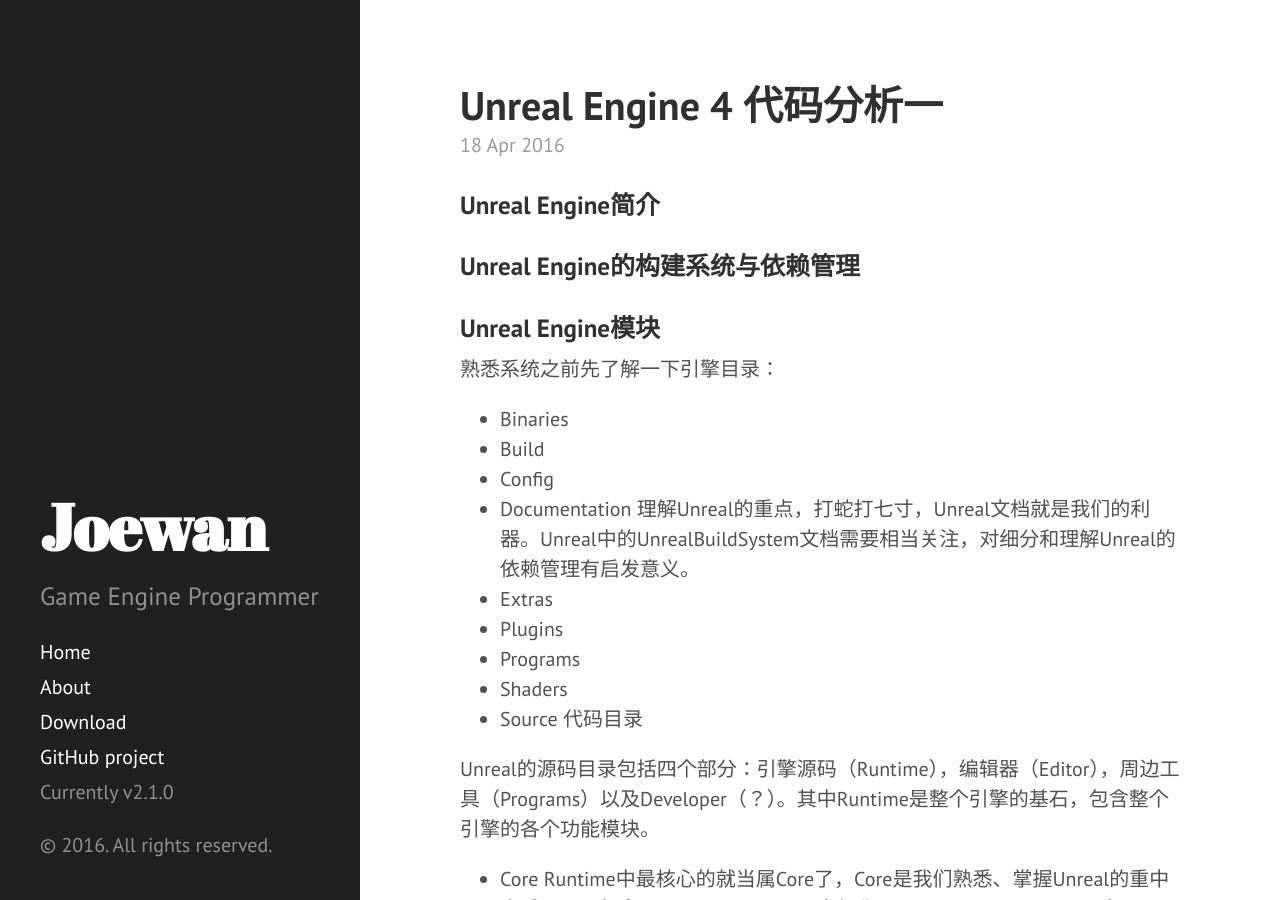
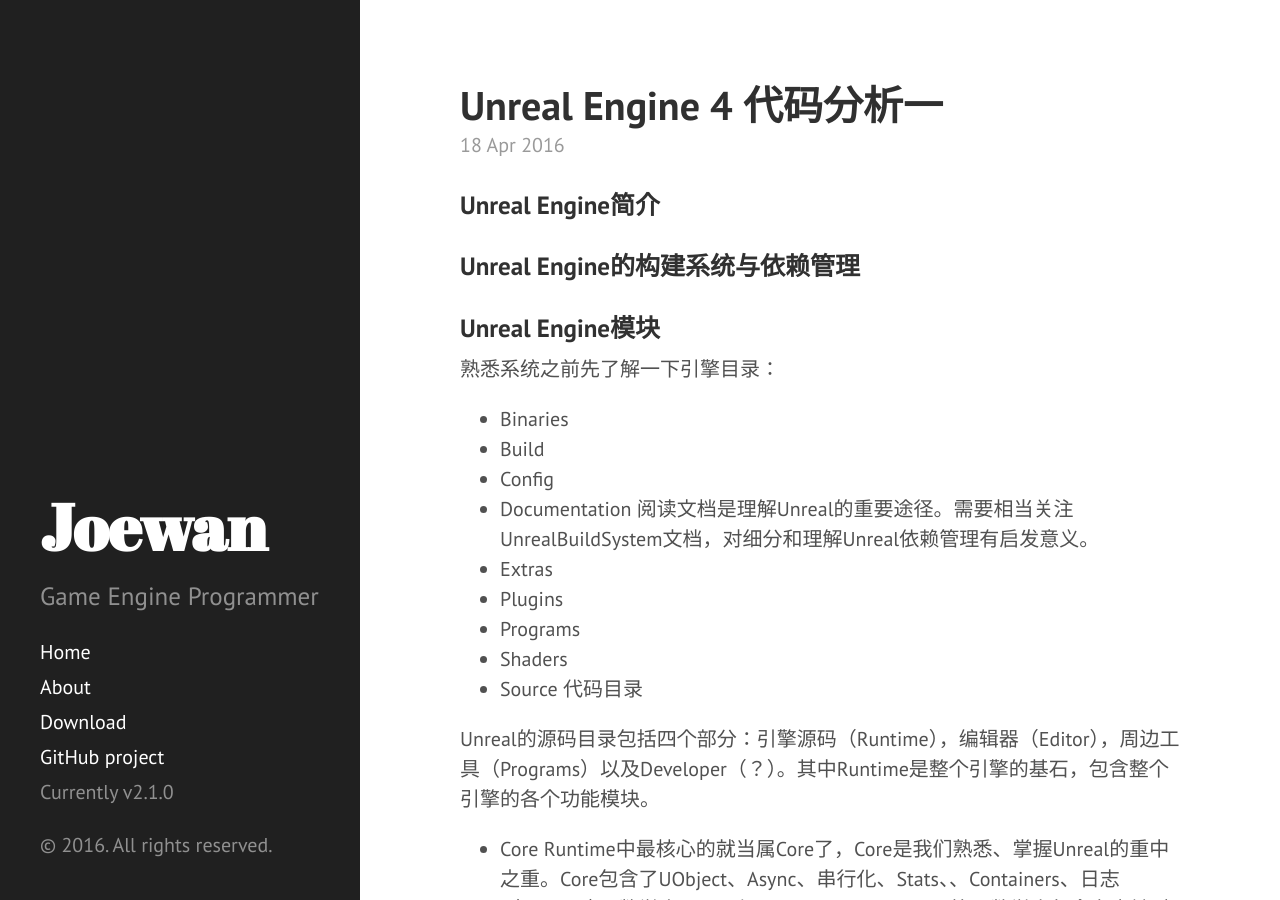
Before and after one commit to joewan/joewan.github.io, a Jekyll site: the page built from _posts/2016-04-18-unreal-engine-01.md, in a window 1280 px wide and 900 px high. Built offline with Jekyll 4.4.1, drawn with Linux system fonts in a browser that asks for light colours.

Commit message:
文字润色。

```diff
--- a/_posts/2016-04-18-unreal-engine-01.md
+++ b/_posts/2016-04-18-unreal-engine-01.md
@@ -14,7 +14,7 @@ title: Unreal Engine 4 代码分析一
 + Binaries
 + Build
 + Config
-+ Documentation 理解Unreal的重点，打蛇打七寸，Unreal文档就是我们的利器。Unreal中的UnrealBuildSystem文档需要相当关注，对细分和理解Unreal的依赖管理有启发意义。
++ Documentation 阅读文档是理解Unreal的重要途径。需要相当关注UnrealBuildSystem文档，对细分和理解Unreal依赖管理有启发意义。
 + Extras
 + Plugins
 + Programs
```
